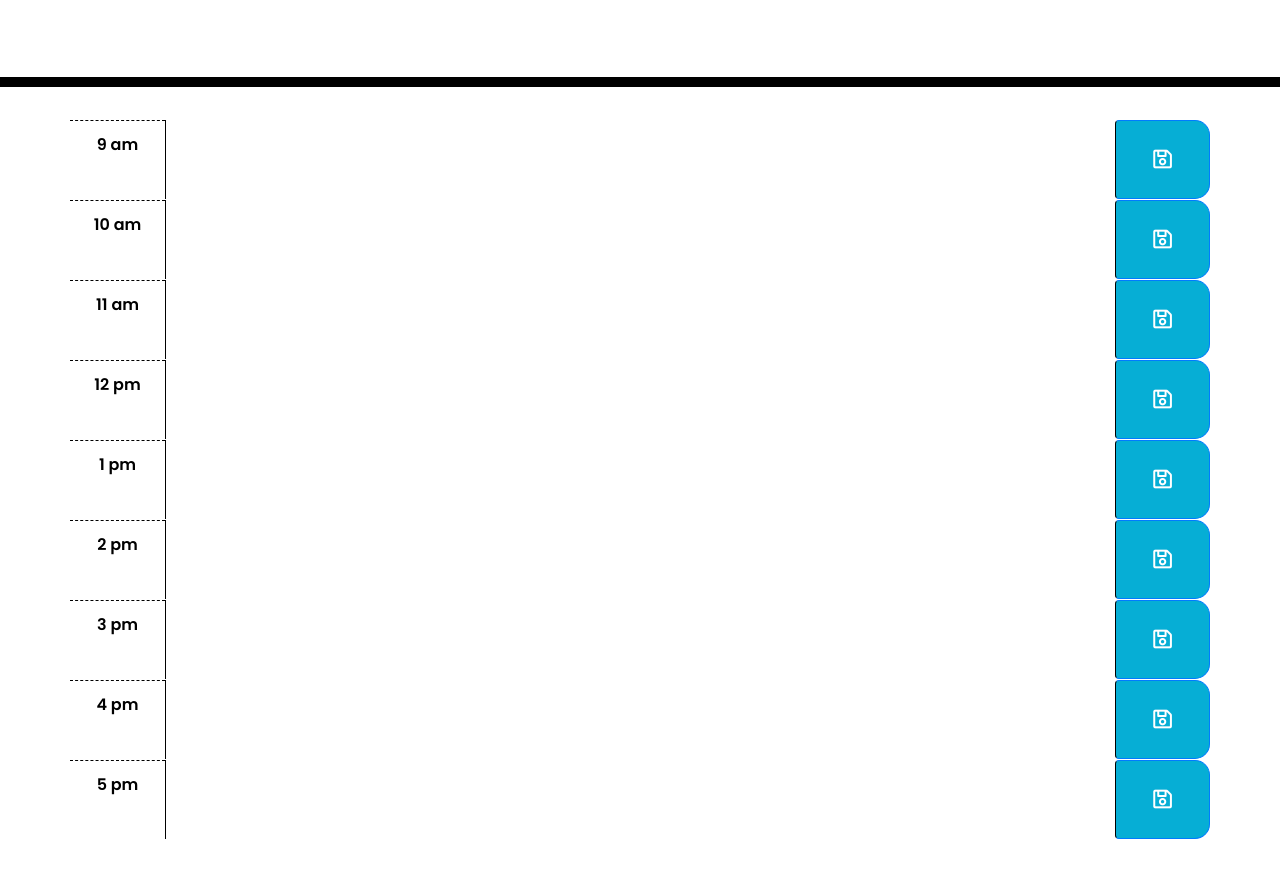
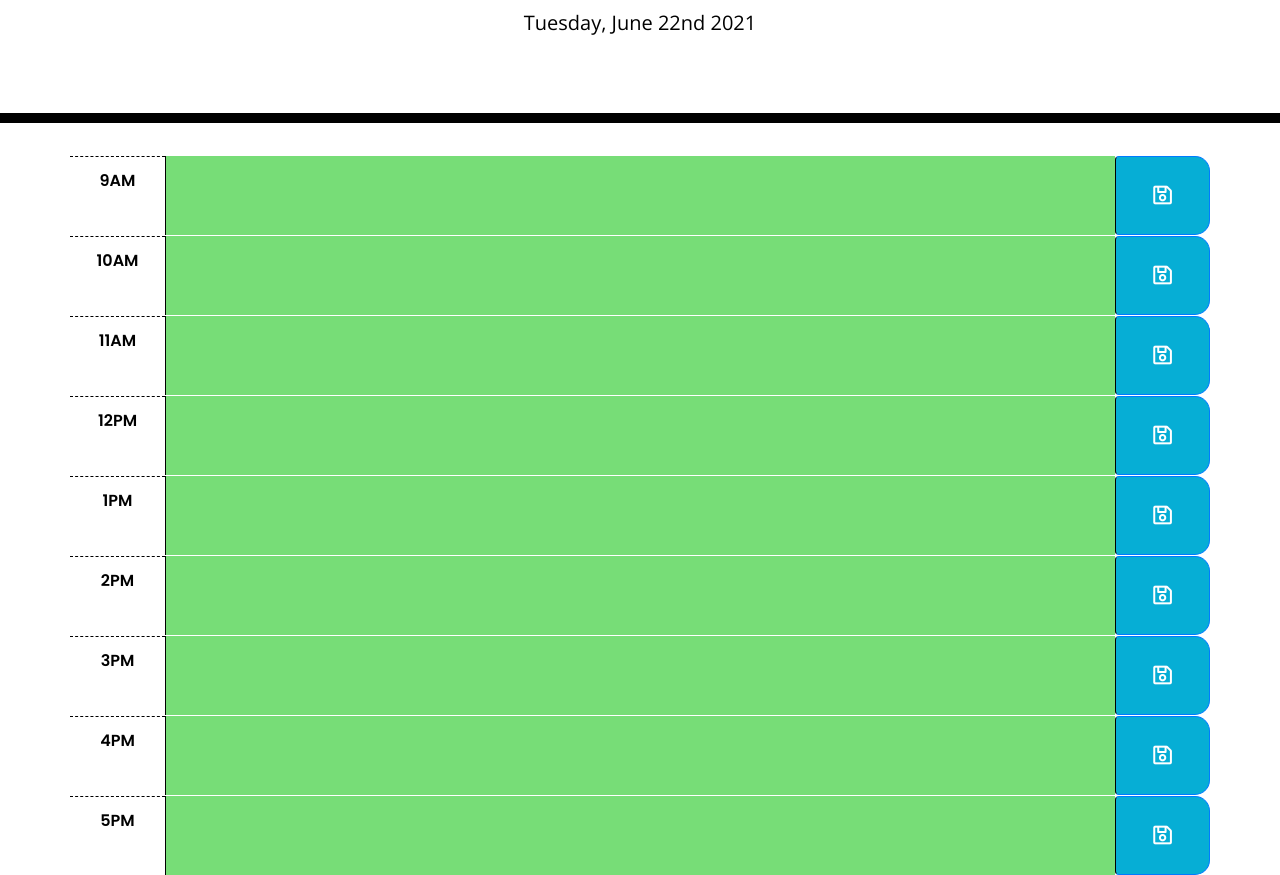
Before and after one commit to Gunzelb/business-hours-planner, a plain HTML site: page index.html in a window 1280 px wide. Shown: the part 181-1056 px from the top of the page. Before the commit the page ends 1020 px from the top, so only its background shows below. Drawn offline with nearby package versions, Linux system fonts and the light colour scheme.

Commit message:
added onClicks and ids to HTML. wrote JS.

```diff
--- a/index.html
+++ b/index.html
@@ -34,65 +34,65 @@
     <div class="container">
       <!-- Timeblocks go here -->
       <div class="time-block row">
-        <div class="hour col-1 text-end pt-3">9 am</div>
-        <textarea class="description col-10"></textarea>
-        <button class="btn btn-primary saveBtn col-1 d-flex">
+        <div class="hour col-1 text-end pt-3">9AM</div>
+        <textarea class="description col-10" data-time='09' id='09'></textarea>
+        <button class="btn btn-primary saveBtn col-1 d-flex" onClick="save('#09')">
           <i class="far fa-save fa-lg flex-fill mt-4"></i>
         </button>
       </div>
       <div class="time-block row">
-        <div class="hour col-1 text-end pt-3">10 am</div>
-        <textarea class="description col-10"></textarea>
-        <button class="btn btn-primary saveBtn col-1 d-flex">
+        <div class="hour col-1 text-end pt-3">10AM</div>
+        <textarea class="description col-10" data-time='10' id='10'></textarea>
+        <button class="btn btn-primary saveBtn col-1 d-flex" onClick="save('#10')">
           <i class="far fa-save fa-lg flex-fill mt-4"></i>
         </button>
       </div>
       <div class="time-block row">
-        <div class="hour col-1 text-end pt-3">11 am</div>
-        <textarea class="description col-10"></textarea>
-        <button class="btn btn-primary saveBtn col-1 d-flex">
+        <div class="hour col-1 text-end pt-3">11AM</div>
+        <textarea class="description col-10" data-time='11' id='11'></textarea>
+        <button class="btn btn-primary saveBtn col-1 d-flex" onClick="save('#11')">
           <i class="far fa-save fa-lg flex-fill mt-4"></i>
         </button>
       </div>
       <div class="time-block row">
-        <div class="hour col-1 text-end pt-3">12 pm</div>
-        <textarea class="description col-10"></textarea>
-        <button class="btn btn-primary saveBtn col-1 d-flex">
+        <div class="hour col-1 text-end pt-3">12PM</div>
+        <textarea class="description col-10" data-time='12' id='12'></textarea>
+        <button class="btn btn-primary saveBtn col-1 d-flex" onClick="save('#12')">
           <i class="far fa-save fa-lg flex-fill mt-4"></i>
         </button>
       </div>
       <div class="time-block row">
-        <div class="hour col-1 text-end pt-3">1 pm</div>
-        <textarea class="description col-10"></textarea>
-        <button class="btn btn-primary saveBtn col-1 d-flex">
+        <div class="hour col-1 text-end pt-3">1PM</div>
+        <textarea class="description col-10" data-time='13' id='13'></textarea>
+        <button class="btn btn-primary saveBtn col-1 d-flex" onClick="save('#13')">
           <i class="far fa-save fa-lg flex-fill mt-4"></i>
         </button>
       </div>
       <div class="time-block row">
-        <div class="hour col-1 text-end pt-3">2 pm</div>
-        <textarea class="description col-10"></textarea>
-        <button class="btn btn-primary saveBtn col-1 d-flex">
+        <div class="hour col-1 text-end pt-3">2PM</div>
+        <textarea class="description col-10" data-time='14' id='14'></textarea>
+        <button class="btn btn-primary saveBtn col-1 d-flex" onClick="save('#14')">
           <i class="far fa-save fa-lg flex-fill mt-4"></i>
         </button>
       </div>
       <div class="time-block row">
-        <div class="hour col-1 text-end pt-3">3 pm</div>
-        <textarea class="description col-10"></textarea>
-        <button class="btn btn-primary saveBtn col-1 d-flex">
+        <div class="hour col-1 text-end pt-3">3PM</div>
+        <textarea class="description col-10" data-time='15' id='15'></textarea>
+        <button class="btn btn-primary saveBtn col-1 d-flex" onClick="save('#15')">
           <i class="far fa-save fa-lg flex-fill mt-4"></i>
         </button>
       </div>
       <div class="time-block row">
-        <div class="hour col-1 text-end pt-3">4 pm</div>
-        <textarea class="description col-10"></textarea>
-        <button class="btn btn-primary saveBtn col-1 d-flex">
+        <div class="hour col-1 text-end pt-3">4PM</div>
+        <textarea class="description col-10" data-time='16' id='16'></textarea>
+        <button class="btn btn-primary saveBtn col-1 d-flex" onClick="save('#16')">
           <i class="far fa-save fa-lg flex-fill mt-4"></i>
         </button>
       </div>
       <div class="time-block row">
-        <div class="hour col-1 text-end pt-3">5 pm</div>
-        <textarea class="description col-10"></textarea>
-        <button class="btn btn-primary saveBtn col-1 d-flex">
+        <div class="hour col-1 text-end pt-3">5PM</div>
+        <textarea class="description col-10" data-time='17' id='17'></textarea>
+        <button class="btn btn-primary saveBtn col-1 d-flex" onClick="save('#17')">
           <i class="far fa-save fa-lg flex-fill mt-4"></i>
         </button>
       </div>
--- a/script.js
+++ b/script.js
@@ -0,0 +1,35 @@
+var date = moment().format('dddd, MMMM Do YYYY');
+var currentDay = $('#currentDay');
+currentDay.text(date);
+
+var scheduleEvents = $('.description');
+var currentHour = moment().format('HH');
+var hours = $('.hour');
+var compare;
+
+var saveButton = $('.saveBtn');
+
+for (i = 0; i < scheduleEvents.length; i++) {
+  let selectedEl = scheduleEvents[i];
+  compare = selectedEl.dataset.time;
+  if (currentHour === compare) {
+    selectedEl.classList.add('present');
+  }
+  else if (currentHour > compare) {
+    selectedEl.classList.add('past');
+  }
+  else if (currentHour < compare) {
+    selectedEl.classList.add('future');
+  }
+}
+
+function save(id) {
+  let schedule = $(id);
+  let eventText = schedule[0].value;
+  localStorage.setItem(id, eventText);
+}
+
+scheduleEvents.each(function() {
+  var savedId = "#" + this.id;
+  $(this).attr('placeholder', localStorage.getItem(savedId));
+})
--- a/style.css
+++ b/style.css
@@ -1,4 +1,5 @@
 body {
+  color: black;
   font-family: 'Open Sans', sans-serif;
   font-size: 16px;
   line-height: 1;
```
